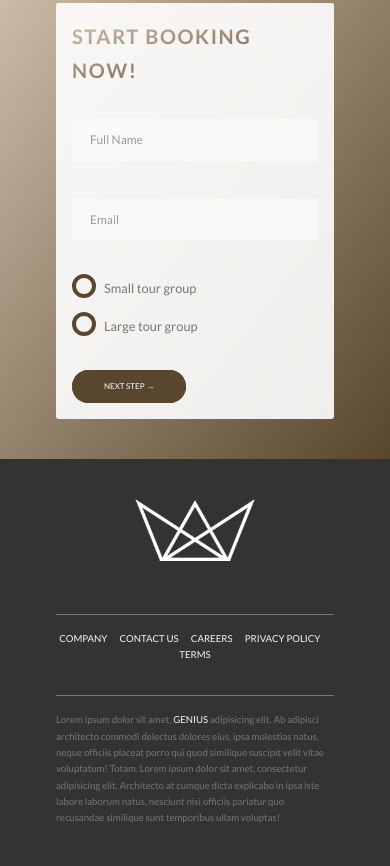
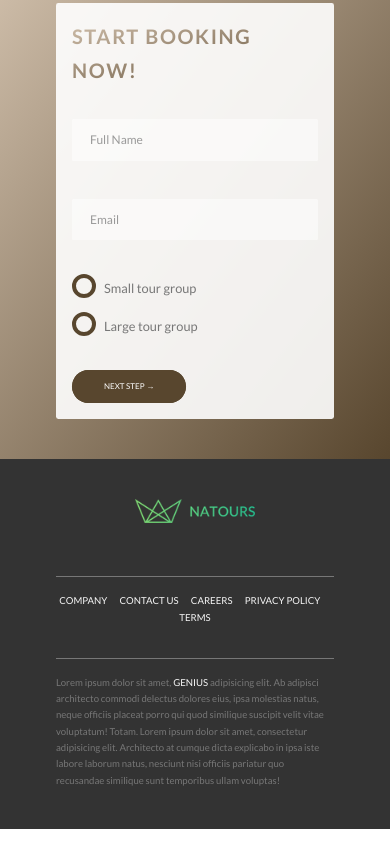
Before and after one commit to theacing/antique, a plain HTML site: page src/index.html in a window 390 px wide. Shown: the part 5484-6350 px from the top of the page. After the commit the page ends 6313 px from the top, so only its background shows below. Drawn offline with Linux system fonts and the light colour scheme.

Commit message:
responsive image footer

```diff
--- a/src/index.html
+++ b/src/index.html
@@ -403,7 +403,13 @@
     <footer class="footer">
 
         <div class="footer__logo-box u-mb-big">
-            <img src="img/logo-white.png" alt="logo" class="footer__logo">
+            <picture class="footer__logo">
+
+                <source srcset="img/logo-green-small-1x.png 1x, img/logo-green-small-2x.png 2x" media="(max-width: 37.5em)">
+
+                <img srcset="img/logo-green-1x.png 1x, img/logo-green-2x.png 2x" alt="logo" class="footer__logo">
+
+            </picture>
         </div>
 
         <div class="row">
```
